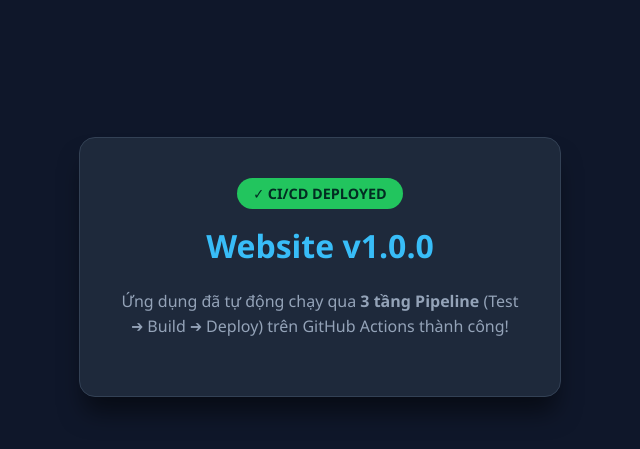
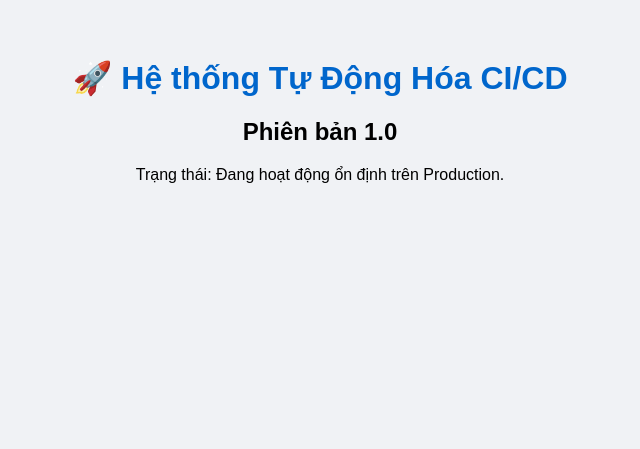
Before and after one commit to giabaotran21082006-art/demo-cicd, a website: page index.html in a window 1280 px wide. Shown: the part 133-582 px from the top of the page, without its empty margins (320-960 px from the left). Drawn offline with Linux system fonts and the light colour scheme.

Commit message:
Update index.html

```diff
--- a/index.html
+++ b/index.html
@@ -2,21 +2,15 @@
 <html lang="vi">
 <head>
     <meta charset="UTF-8">
-    <meta name="viewport" content="width=device-width, initial-scale=1.0">
-    <title>CI/CD Live Demo</title>
+    <title>Demo CI/CD Pipeline</title>
     <style>
-        body { font-family: 'Segoe UI', Tahoma, Geneva, Verdana, sans-serif; background-color: #0f172a; color: #f8fafc; display: flex; justify-content: center; align-items: center; height: 100vh; margin: 0; }
-        .card { background: #1e293b; border: 1px solid #334155; border-radius: 16px; padding: 40px; text-align: center; box-shadow: 0 20px 25px -5px rgba(0, 0, 0, 0.5); max-width: 400px; }
-        .badge { background: #22c55e; color: #022c22; padding: 6px 16px; border-radius: 20px; font-weight: bold; font-size: 0.9rem; display: inline-block; margin-bottom: 15px; }
-        h1 { color: #38bdf8; margin-top: 0; }
-        p { color: #94a3b8; line-height: 1.6; }
+        body { font-family: Arial; text-align: center; margin-top: 15%; background: #f0f2f5; }
+        h1 { color: #0066cc; }
     </style>
 </head>
 <body>
-    <div class="card">
-        <span class="badge">✓ CI/CD DEPLOYED</span>
-        <h1>Website v1.0.0</h1>
-        <p>Ứng dụng đã tự động chạy qua <b>3 tầng Pipeline</b> (Test ➔ Build ➔ Deploy) trên GitHub Actions thành công!</p>
-    </div>
+    <h1>🚀 Hệ thống Tự Động Hóa CI/CD</h1>
+    <h2>Phiên bản 1.0</h2>
+    <p>Trạng thái: Đang hoạt động ổn định trên Production.</p>
 </body>
 </html>
```
